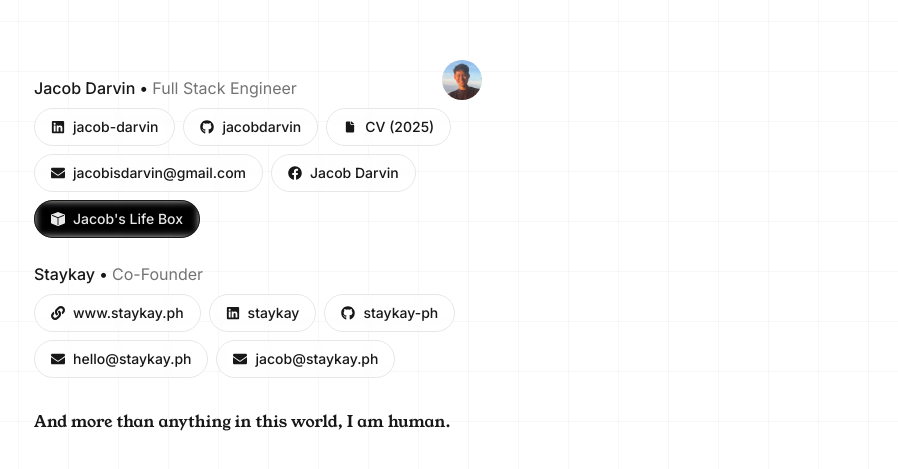
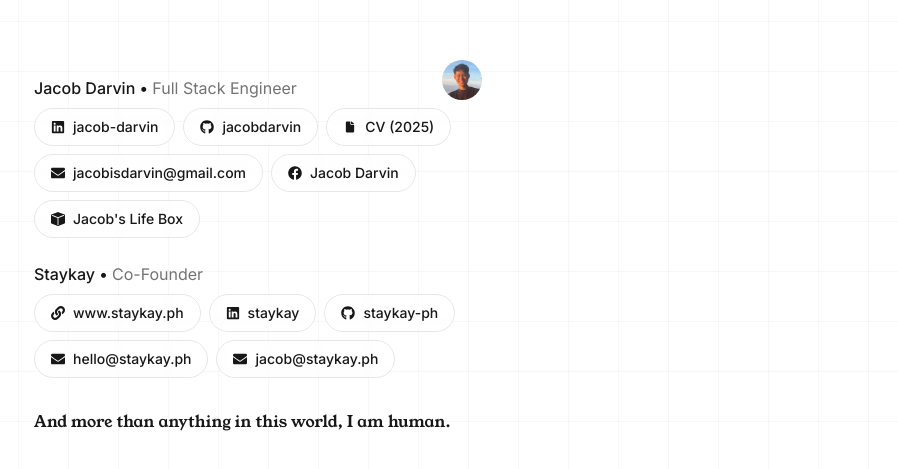
Before and after one commit to jacobdarvin/jacobdarvin-app, a Next.js app: page / in a window 1280 px wide. Shown: the part 129-598 px from the top of the page, without its empty margins (382-1280 px from the left). Built offline with nearby package versions, Linux system fonts and the light colour scheme.

Commit message:
Life Box Update

```diff
--- a/app/components/Pill.tsx
+++ b/app/components/Pill.tsx
@@ -15,10 +15,9 @@
   href: string;
   label: string;
   handle: string;
-  invert?: boolean;
 };
 
-const Pill: React.FC<PillProps> = ({ href, label, handle, invert = false }) => {
+const Pill: React.FC<PillProps> = ({ href, label, handle }) => {
   const getLogo = (label: string) => {
     switch (label) {
       case "GitHub":
@@ -47,9 +46,8 @@
   return (
     <a
       href={href}
-      className={`flex items-center gap-2 px-4 py-2 border rounded-full hover:bg-neutral-100/70 dark:hover:bg-neutral-900/70 backdrop-blur-sm ${
-        invert && "invert"
-      } transition text-sm font-medium`}
+      className="flex items-center gap-2 px-4 py-2 border rounded-full hover:bg-neutral-100/70 dark:hover:bg-neutral-900/70 backdrop-blur-sm
+       transition text-sm font-medium"
       target="_blank"
       rel="noopener noreferrer"
     >
--- a/app/page.tsx
+++ b/app/page.tsx
@@ -66,7 +66,7 @@
                 label="Facebook"
                 handle="Jacob Darvin"
               />
-              <Pill invert={true} href="/blog" label="Blog" handle="Jacob's Life Box" />
+              <Pill href="/blog" label="Blog" handle="Jacob's Life Box" />
             </div>
           </Section>
 
```
